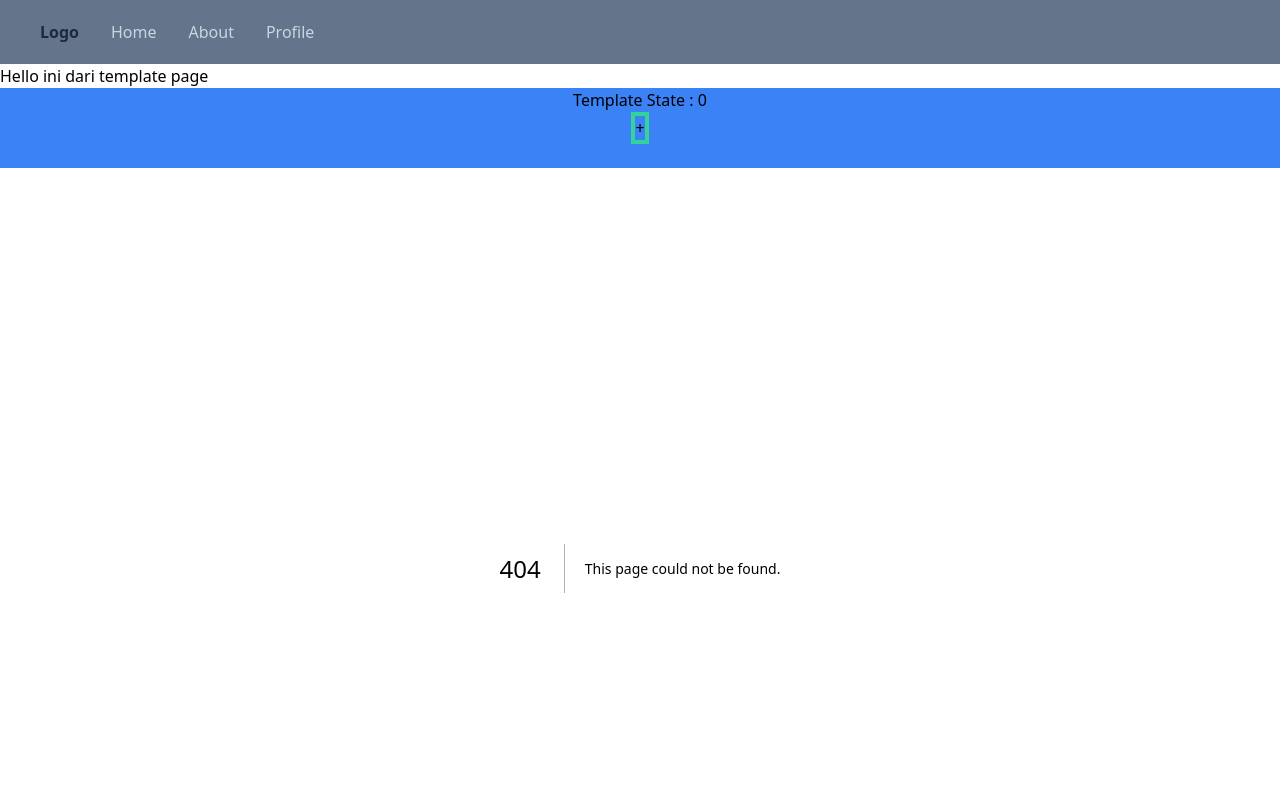
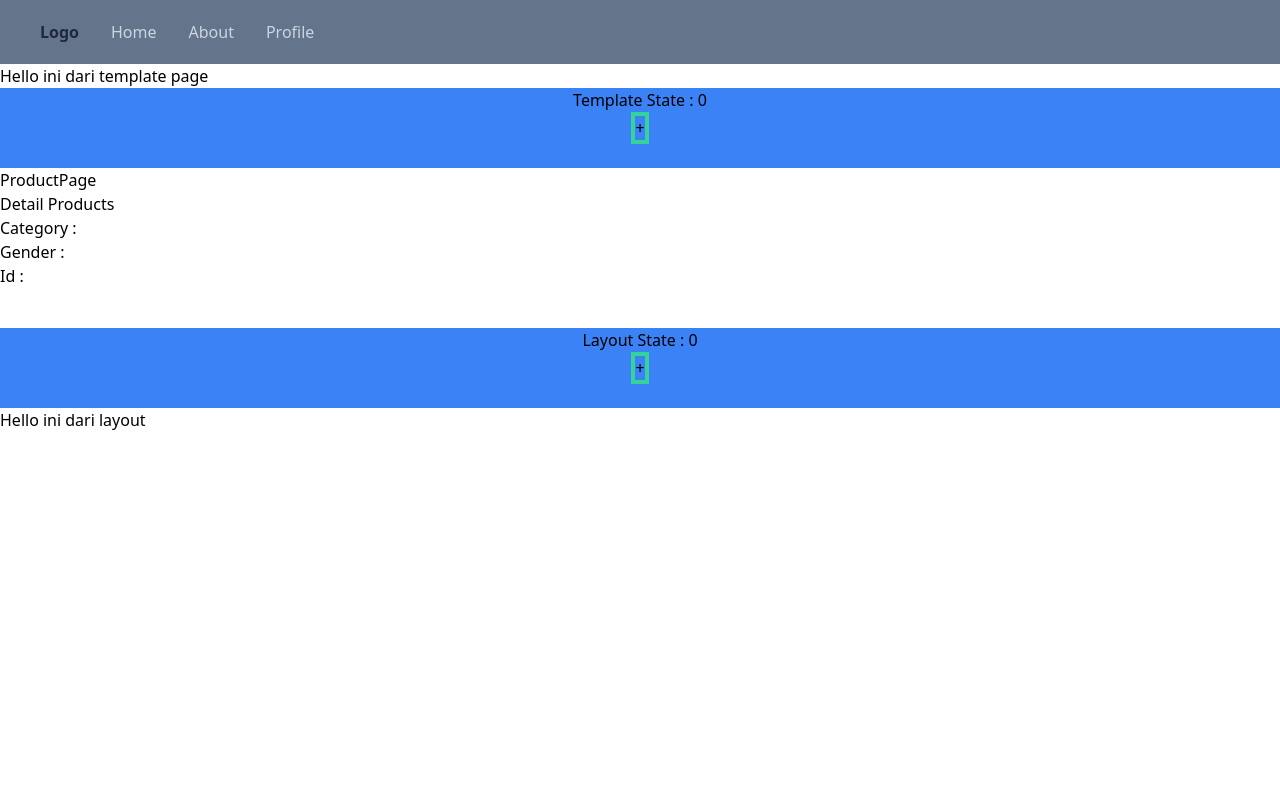
Before and after one commit to MuammarRizal/APP-ROUTER_nextjs, a Next.js app: page /products in a window 1280 px wide. Before the commit this address had no page. Shown: the top 800 px of the page. Built offline with nearby package versions, Linux system fonts and the light colour scheme.

Commit message:
Dynamic Routes

```diff
--- /dev/null
+++ b/src/app/products/[[...slug]]/page.tsx
@@ -0,0 +1,23 @@
+import React from "react";
+type PropsProduct = {
+  params: { slug: string[] };
+};
+
+const ProductPage = ({ params }: PropsProduct) => {
+  return (
+    <>
+      <h1>ProductPage</h1>
+      <h2>{params.slug ? "Detail Products" : "Product Page"}</h2>
+
+      {params.slug && (
+        <>
+          <h4>Category : {params.slug[0]}</h4>
+          <h4>Gender : {params.slug[1]}</h4>
+          <h4>Id : {params.slug[2]}</h4>
+        </>
+      )}
+    </>
+  );
+};
+
+export default ProductPage;
```
